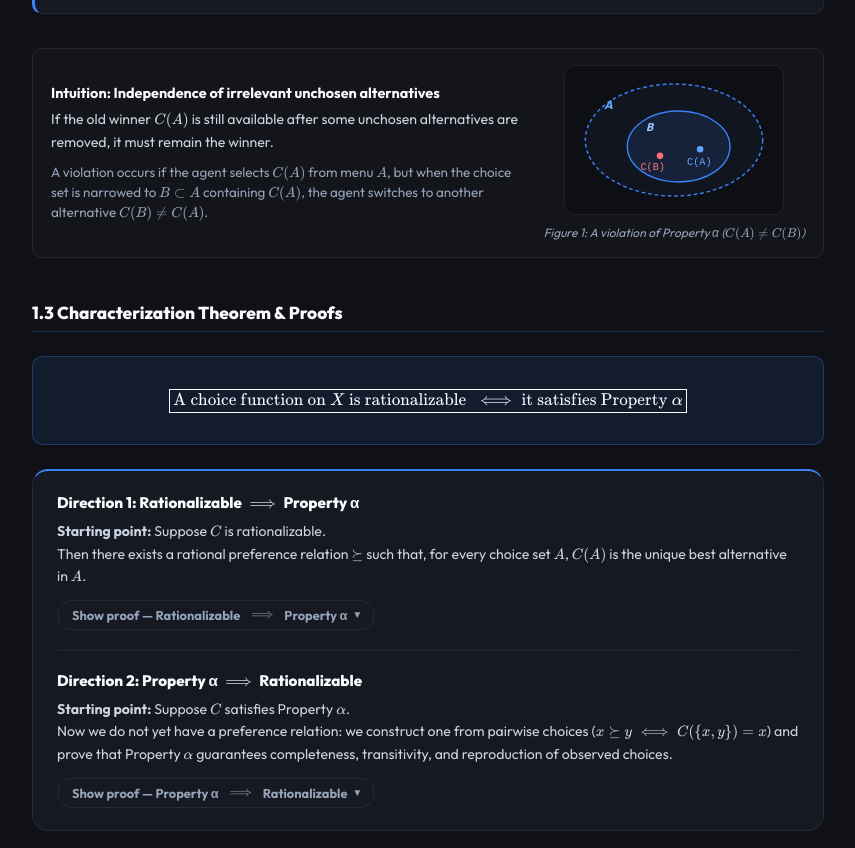
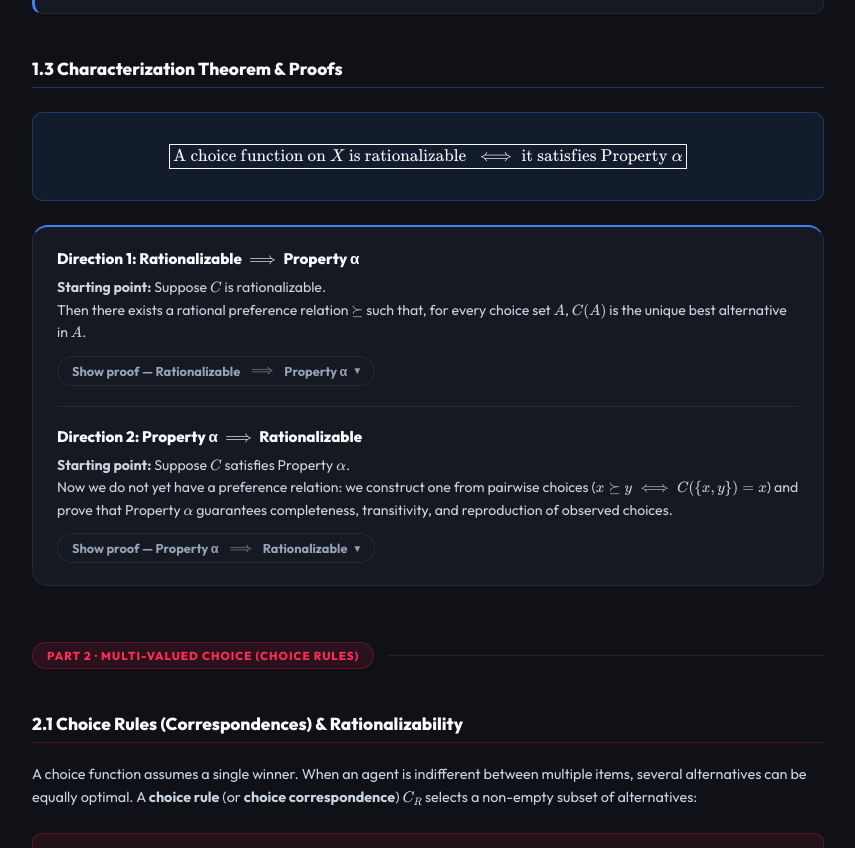
Before and after one commit to endlessleep/stats, a plain HTML site: page choice.html in a window 1280 px wide. Shown: the part 1700-2548 px from the top of the page, without its empty margins (352-1207 px from the left). Drawn offline with nearby package versions, Linux system fonts and the light colour scheme.

Commit message:
Remove Intuition and Figure 1 diagram from section 1.2

```diff
--- a/choice.html
+++ b/choice.html
@@ -618,41 +618,7 @@ body {
         </div>
       </div>
 
-      <!-- INTUITION & FIGURE 1 (SLIDE 25) -->
-      <div style="display:flex; flex-wrap:wrap; gap:20px; align-items:center; margin-top:14px; background: rgba(255,255,255,0.02); border: 1px solid var(--border); border-radius: var(--radius); padding: 16px 18px;">
-        <div style="flex:1; min-width:240px;">
-          <div style="font-size:0.9rem; font-weight:700; color:var(--text); margin-bottom:6px;">
-            Intuition: Independence of irrelevant unchosen alternatives
-          </div>
-          <p style="font-size:0.88rem; color:var(--text-2); line-height:1.6;">
-            If the old winner $C(A)$ is still available after some unchosen alternatives are removed, it must remain the winner.
-          </p>
-          <p style="font-size:0.84rem; color:var(--text-3); margin-top:8px; line-height:1.5;">
-            A violation occurs if the agent selects $C(A)$ from menu $A$, but when the choice set is narrowed to $B \subset A$ containing $C(A)$, the agent switches to another alternative $C(B) \neq C(A)$.
-          </p>
-        </div>
-        <div style="flex:0 0 auto; text-align:center;">
-          <svg width="220" height="150" viewBox="0 0 220 150" style="background: rgba(0,0,0,0.25); border: 1px solid var(--border); border-radius: 10px; padding: 4px;">
-            <!-- Outer set A -->
-            <ellipse cx="110" cy="75" rx="95" ry="60" fill="rgba(59, 130, 246, 0.05)" stroke="#3b82f6" stroke-width="1.5" stroke-dasharray="4,3"/>
-            <text x="35" y="42" fill="#60a5fa" font-size="13" font-weight="700" font-style="italic">A</text>
 
-            <!-- Inner set B -->
-            <ellipse cx="115" cy="82" rx="55" ry="38" fill="rgba(59, 130, 246, 0.12)" stroke="#3b82f6" stroke-width="1.5"/>
-            <text x="80" y="65" fill="#93c5fd" font-size="12" font-weight="700" font-style="italic">B</text>
-
-            <!-- Points -->
-            <circle cx="95" cy="92" r="3.5" fill="#f87171"/>
-            <text x="74" y="107" fill="#f87171" font-size="11" font-family="monospace">C(B)</text>
-
-            <circle cx="138" cy="85" r="3.5" fill="#60a5fa"/>
-            <text x="124" y="102" fill="#60a5fa" font-size="11" font-family="monospace">C(A)</text>
-          </svg>
-          <div style="font-size:0.75rem; color:var(--text-3); margin-top:6px; font-style:italic;">
-            Figure 1: A violation of Property &alpha; ($C(A) \neq C(B)$)
-          </div>
-        </div>
-      </div>
     </section>
 
 
```
